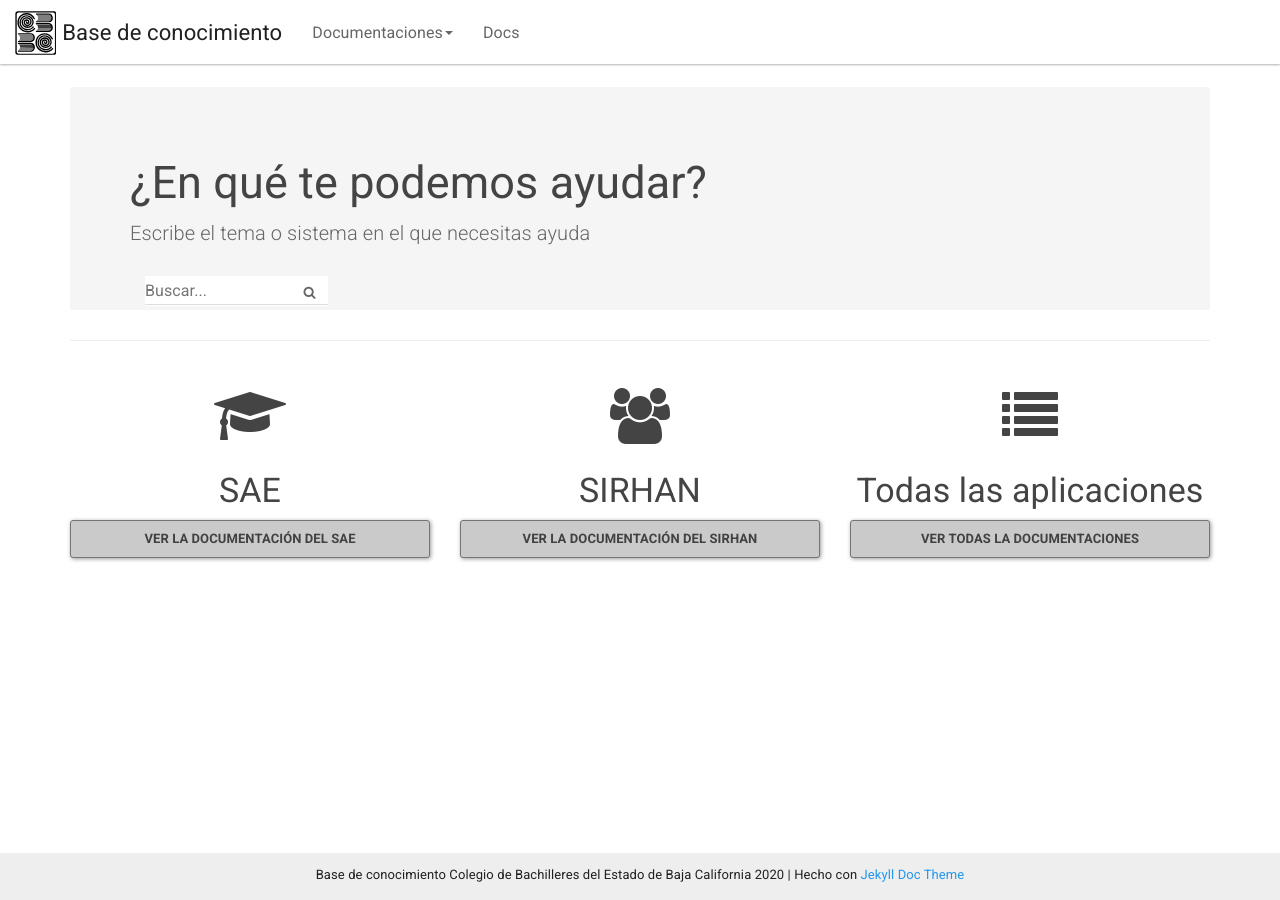
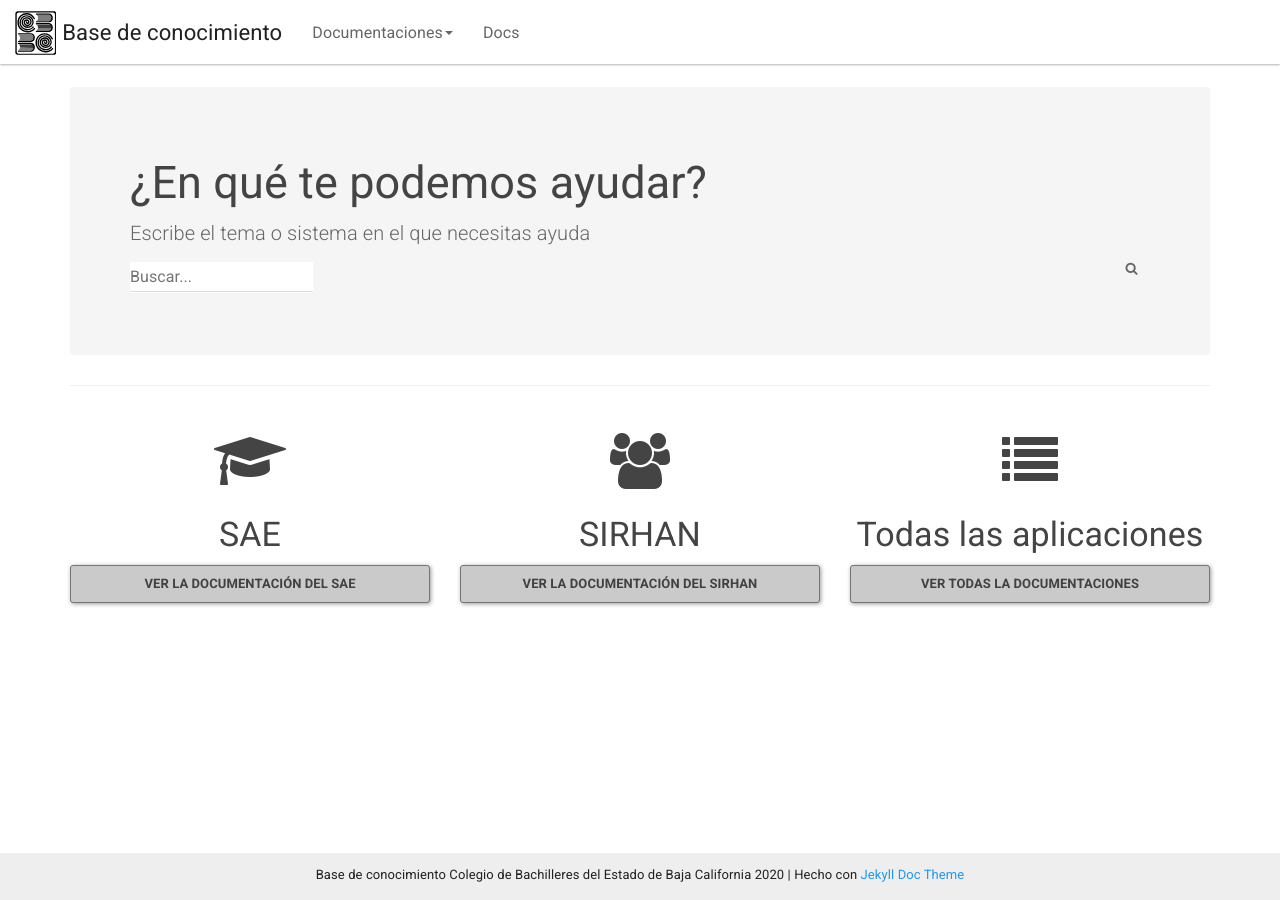
Before and after one commit to CoBachBC/centrodeayuda, a Jekyll site: the page built from docs/index.html, in a window 1280 px wide. Built offline with Jekyll 4.4.1, drawn with Linux system fonts in a browser that asks for light colours.

Commit message:
Update index.html

```diff
--- a/docs/index.html
+++ b/docs/index.html
@@ -6,7 +6,7 @@ layout: default
     <div class="jumbotron">
         <h2 class="header-light regular-pad">¿En qué te podemos ayudar?</h2>
         <p class="lead">Escribe el tema o sistema en el que necesitas ayuda</p>
-        <form class="navbar-form navbar-left">
+        <form">
             <div class="form-group has-feedback">
                 <input type="text" id="search-box" placeholder="Buscar...">
                 <i class="fa fa-search form-control-feedback"></i>
```
